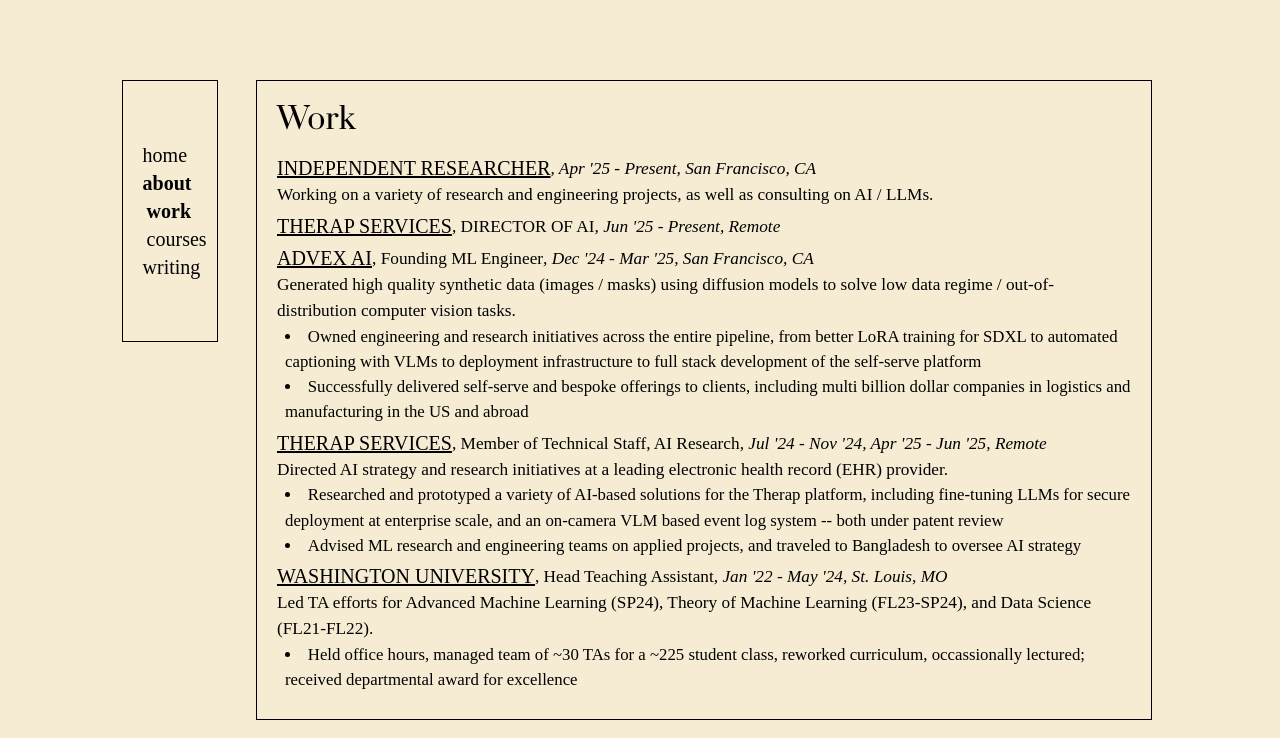
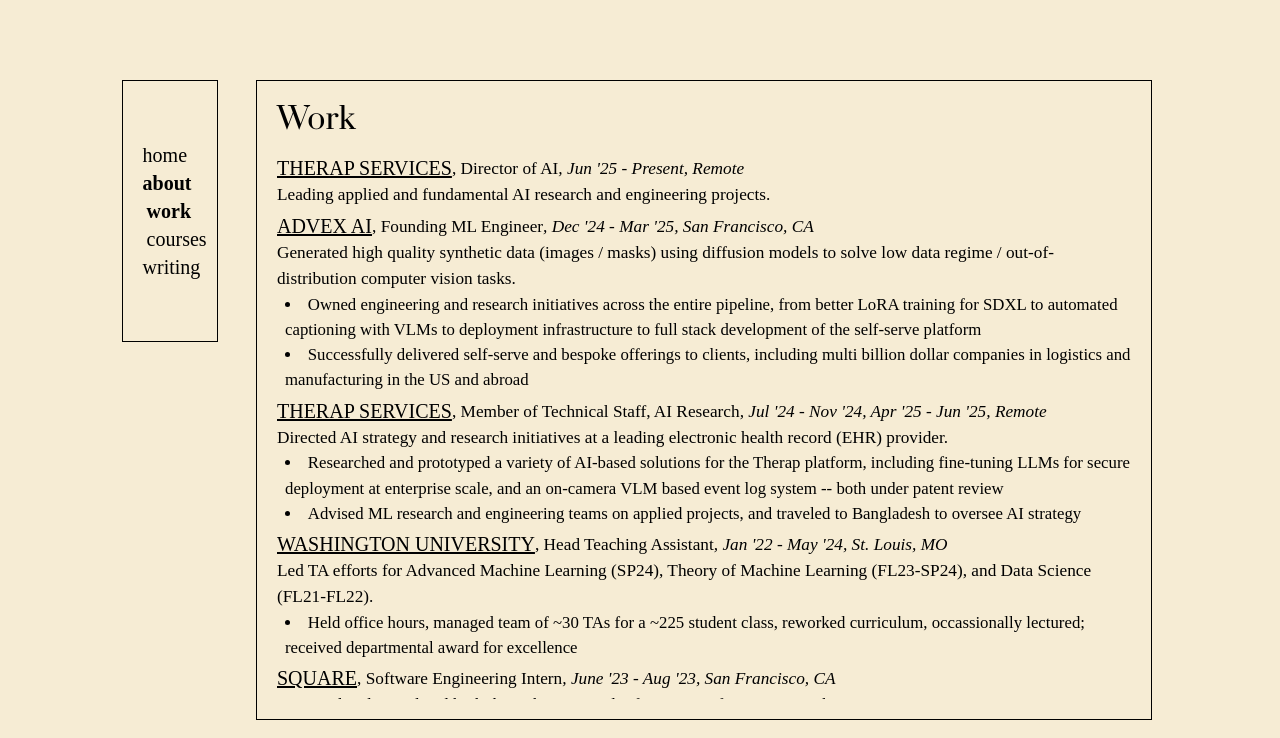
Before and after one commit to wsepesi/ws-personal-site, a Next.js app: page /about/work in a window 1280 px wide. Shown: the top 738 px of the page. Built offline with nearby package versions, Linux system fonts and the light colour scheme; a web font is replaced by a local one.

Commit message:
updated work copy

```diff
--- a/pages/about/work.tsx
+++ b/pages/about/work.tsx
@@ -13,20 +13,11 @@
 
 const positions: Position[] = [
     {
-        company: "INDEPENDENT RESEARCHER",
-        title: "",
-        location: "San Francisco, CA",
-        dates: "Apr '25 - Present",
-        description: "Working on a variety of research and engineering projects, as well as consulting on AI / LLMs.",
-        bullets: [
-        ]
-    },
-    {
         company: "THERAP SERVICES",
-        title: "DIRECTOR OF AI",
+        title: "Director of AI",
         location: "Remote",
         dates: "Jun '25 - Present",
-        description: "",
+        description: "Leading applied and fundamental AI research and engineering projects.",
         bullets: [
         ]
     },
```
